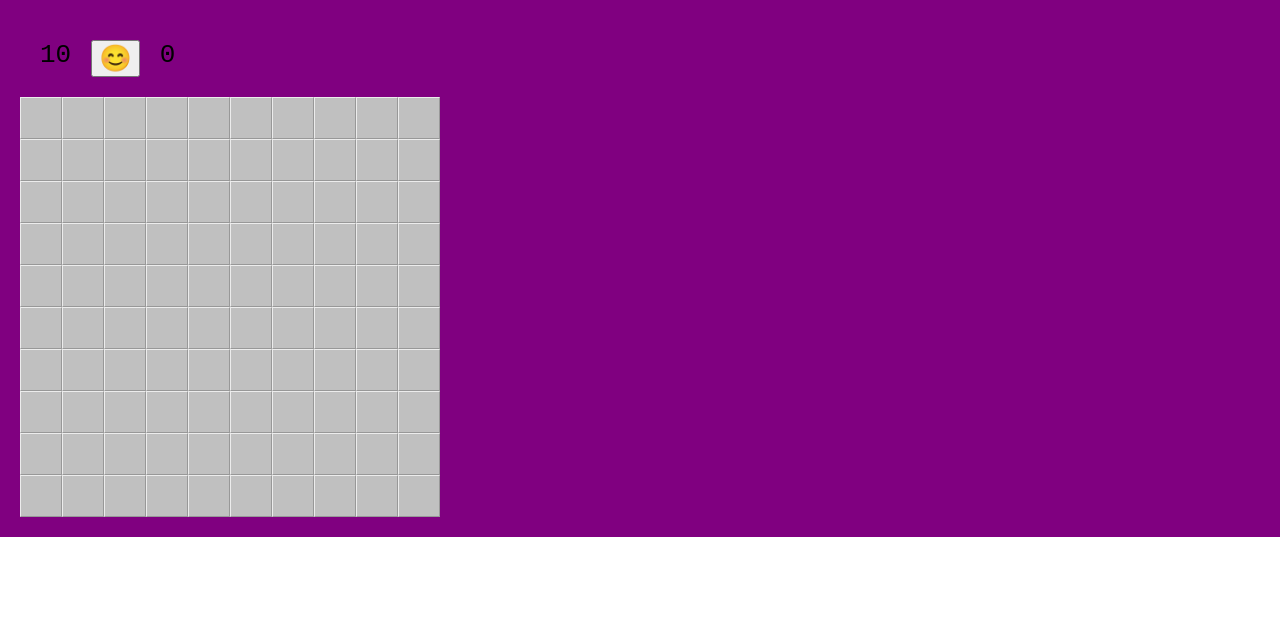
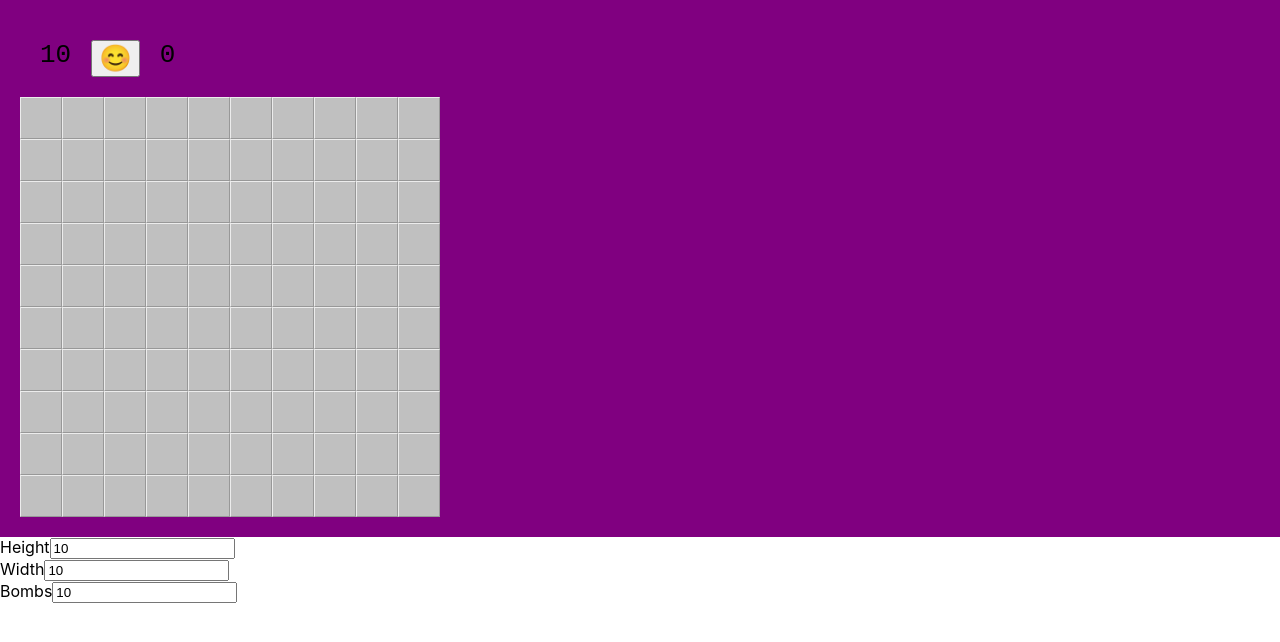
Before and after one commit to kirken93/minesweeper, a React (Create React App) app: page / in a window 1280 px wide. Shown: the top 642 px of the page. Built offline with nearby package versions, Linux system fonts and the light colour scheme.

Commit message:
Adding text field and inputs to make the game configurable

```diff
--- a/src/App.js
+++ b/src/App.js
@@ -3,20 +3,44 @@ import { useState } from "react";
 import './App.css';
 import BoardModel from "./BoardModel.js";
 import Board from "./Board.jsx";
+import TextField from "./TextField"
 
-// TODO make these configurable
-const height = 10;
-const width = 10;
-const numBombs = 10;
-const createNewBoard = () => { return new BoardModel({ height, width, numBombs }) };
+const createNewBoard = (height, width, numBombs) => {
+  if (height * width < numBombs) {
+    alert("Cannot have more mines than squares");
+    return null;
+  }
+
+  return new BoardModel({ height, width, numBombs });
+};
 
 function App() {
-  const [board, setBoard] = useState(createNewBoard());
-  const newGame = () => setBoard(createNewBoard());
+  const [height, setHeight] = useState(10);
+  const [width, setWidth] = useState(10);
+  const [numBombs, setNumBombs] = useState(10);
+
+  const [board, setBoard] = useState(createNewBoard(height, width, numBombs));
+  const newGame = () => {
+    setBoard(createNewBoard(height, width, numBombs));
+  };
 
   return (
     <div className="App">
       <Board board={board} setBoard={setBoard} newGame={newGame} />
+      <div>
+        <TextField label="Height"
+                   value={height}
+                   onChange={setHeight}
+                   id="height" />
+        <TextField label="Width"
+                   value={width}
+                   onChange={setWidth}
+                   id="width" />
+        <TextField label="Bombs"
+                   value={numBombs}
+                   onChange={setNumBombs}
+                   id="bombs" />
+      </div>
     </div>
   );
 }
--- /dev/null
+++ b/src/TextField.jsx
@@ -0,0 +1,25 @@
+import React from "react"
+import PropTypes from "prop-types"
+
+const TextField = (props) => {
+  const onChange = (event) => {
+    props.onChange(event.target.value);
+  };
+
+  return <div>
+    <label htmlFor={props.id}>{props.label}</label>
+    <input type="text"
+           id={props.id}
+           value={props.value}
+           onChange={onChange} />
+  </div>;
+};
+
+TextField.propTypes = {
+  label: PropTypes.string.isRequired,
+  value: PropTypes.any.isRequired,
+  onChange: PropTypes.func.isRequired,
+  id: PropTypes.string.isRequired
+};
+
+export default TextField
```
